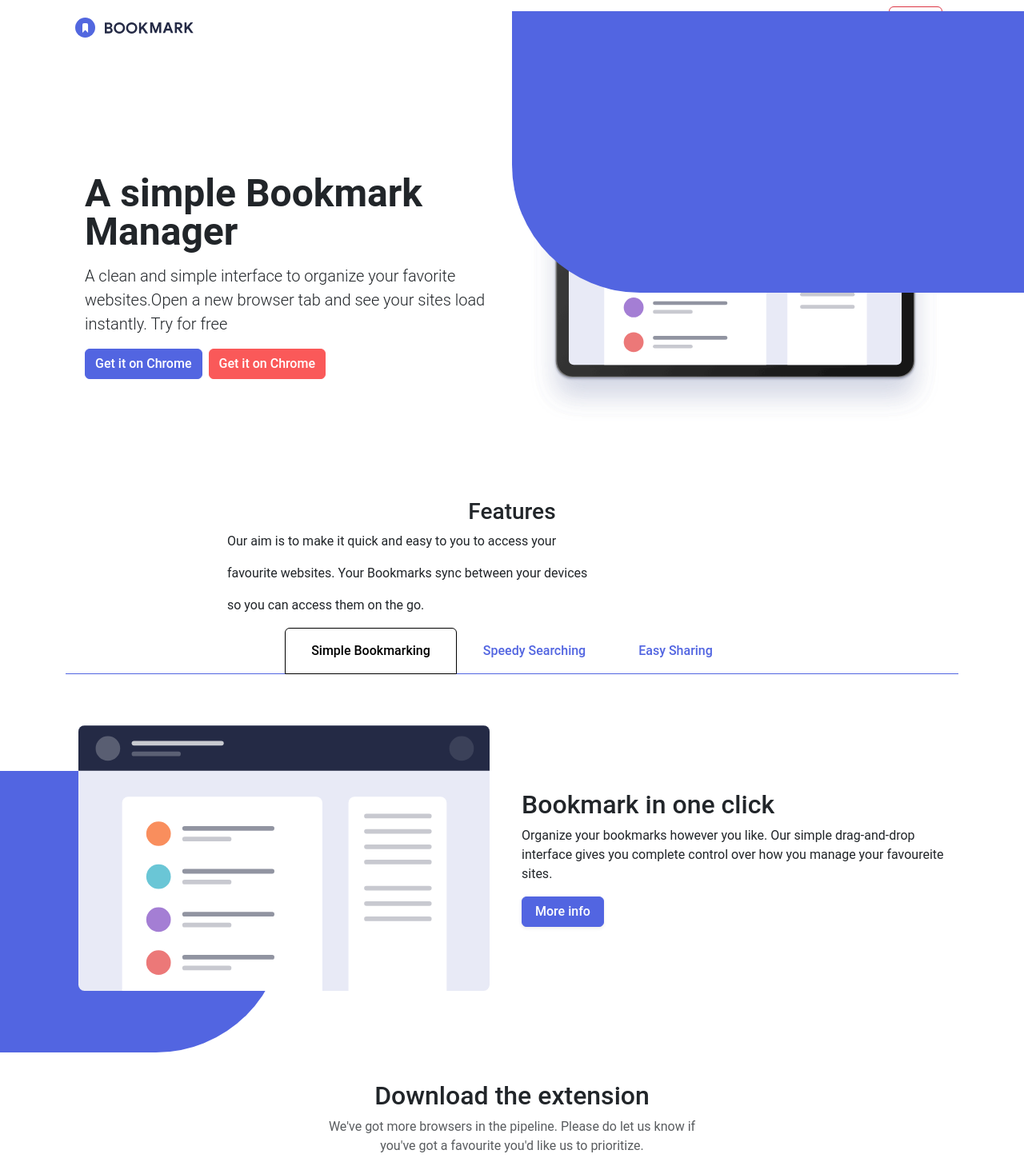
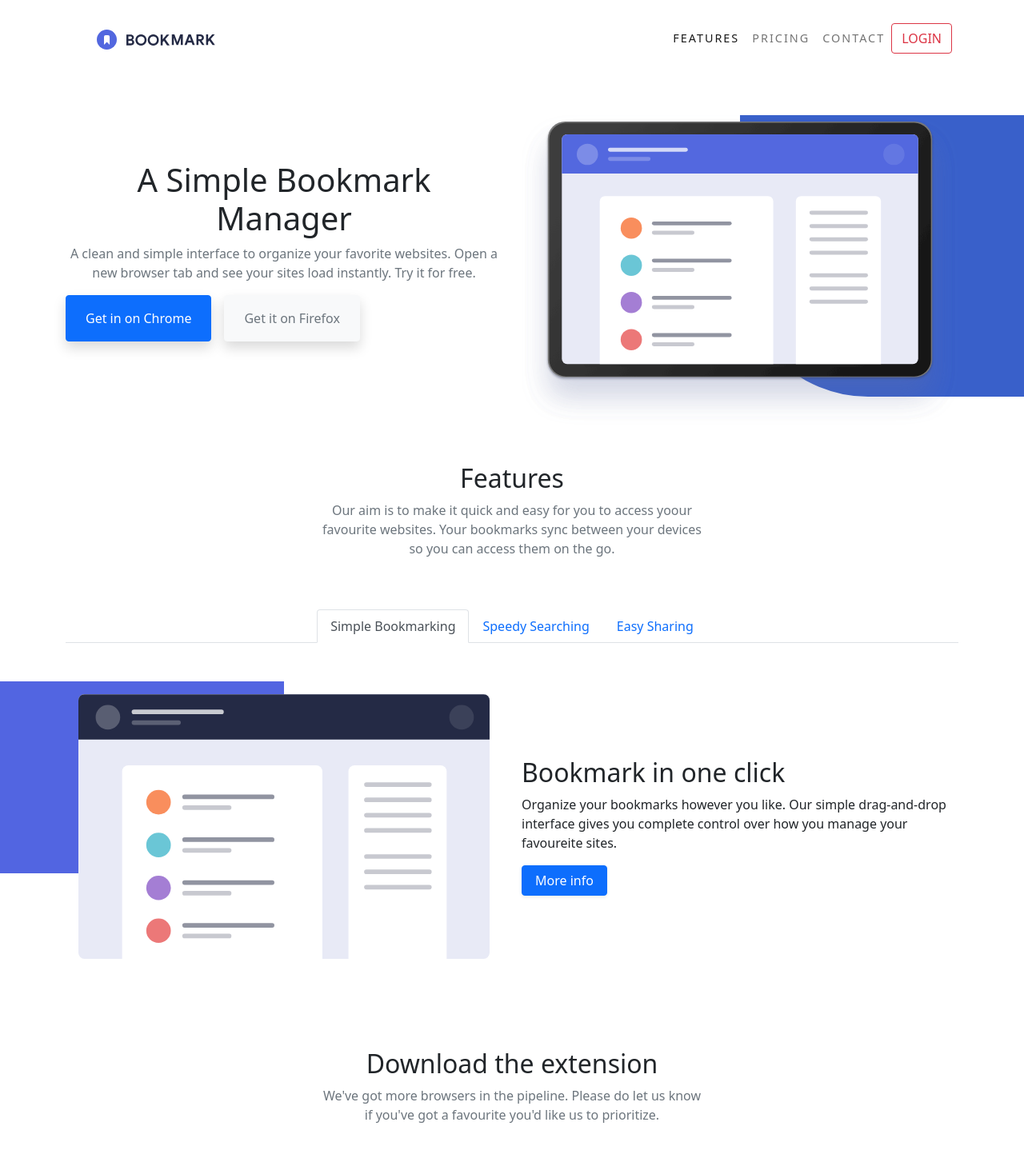
Before and after one commit to paulorobertoalmeida/anex2, a plain HTML site: page index.html in a window 1280 px wide. Shown: the top 1448 px of the page at 80% size. Drawn offline with nearby package versions, Linux system fonts and the light colour scheme; files that its build step writes are made by us from their sources.

Commit message:
Last adjustments

```diff
--- a/css/stule.css
+++ b/css/stule.css
@@ -1,4 +1,11 @@
-
+body, html{
+  max-width: 100%;
+  overflow-x: hidden;
+}
+nav, footer {
+  font-size: 0.9rem;
+  letter-spacing: 2px;
+}
 .selector-for-some-widget {
     box-sizing: content-box;
 }
@@ -40,22 +47,27 @@
   justify-content: center;
 }
 
-.first-img {
-  position: absolute;
-  background: rgb(57, 96, 202);
-  margin-left: 50%;
-  margin-top: 12em;
-  z-index: -1;
-  padding-top: 2em;
-  border-top-left-radius: 20% 100%;
-  border-bottom-left-radius: 20% 100%;
-  height: 20em;
-  width: 40%;
-  @media only screen and (min-width: 420px) {
-    margin-top: 5em;
-    width: 10%;
-    z-index: -1;
+#first-img {
+  background-color: rgb(57, 96, 202);
+  border-radius: 0 0 0 7rem;
+  height: 15em;
+  width: 100%;
+}
+@media (min-width: 992px) {
+  #first-img {
+    height: 22rem;
+    border-radius: 0 0 0 10rem;
   }
+  #second-img {
+    height: 22rem;
+    border-radius: 0 0 10rem 0;
+  }
+}
+
+#hero-text{
+
+    text-align: center;
+
 }
 
 .my-img{
@@ -63,16 +75,9 @@
 
 }
 
-.second-img {
-  position: absolute;
-  background: rgb(57, 96, 202);
-  padding: 50px;
-  margin-right: 0;
-  margin-top: 5em;
-  z-index: -1;
-  padding-top: 2em;
-  border-top-right-radius: 20% 100%;
-  border-bottom-right-radius: 20% 100%;
-  height: 20em;
-  width: 50%;
+#second-img {
+  background-color: #5265e1;
+  width: 100%;
+  height: 15rem;
+  border-radius: 0 0 7rem 0;
 }
--- a/index.html
+++ b/index.html
@@ -9,22 +9,22 @@
     <!-- Bootstrap CSS -->
     <link href="https://cdn.jsdelivr.net/npm/bootstrap@5.0.2/dist/css/bootstrap.min.css" rel="stylesheet"
         integrity="sha384-EVSTQN3/azprG1Anm3QDgpJLIm9Nao0Yz1ztcQTwFspd3yD65VohhpuuCOmLASjC" crossorigin="anonymous">
-    <link rel="stylesheet" href="styles.css">
+    <link rel="stylesheet" href="/css/stule.css">
     <title>BOOKMARK</title>
 </head>
 
 <body>
-    <div class="container-fluid">
-        <div class="container">
+
     <nav class="navbar navbar-expand-lg navbar-light " id="navbarToggleExternalContent">
-                <div class="container-fluid">
-                    <div class="position-absolute top-20 start-50" id="blue-background-right"> </div>
+        <div class="container pb-5">
+            <a class="navbar-brand ms-4" href="#">
                 <img src="./Imagenes copy/logo-bookmark.svg" href="#" />
-                    <button class="navbar-toggler" type="button" data-bs-toggle="collapse"
-                        data-bs-target="#navbarNavAltMarkup" aria-controls="navbarNavAltMarkup" aria-expanded="false"
-                        aria-label="Toggle navigation">
+            </a>
+            <button class="navbar-toggler" type="button" data-bs-toggle="collapse" data-bs-target="#navbarNavAltMarkup"
+                aria-controls="navbarNavAltMarkup" aria-expanded="false" aria-label="Toggle navigation">
                 <span class="navbar-toggler-icon"></span>
             </button>
+
             <div class="collapse navbar-collapse" id="navbarNavAltMarkup">
                 <div class="navbar-nav ms-auto">
                     <a class="nav-link active" aria-current="page" href="#">FEATURES</a>
@@ -33,53 +33,45 @@
                     <button class="btn btn-outline-danger me-2" type="submit">LOGIN</button>
                 </div>
             </div>
+        </div>
     </nav>
+
+    <div class="container">
+        <div class="row align-items-center">
+            <div class="col-12 col-md-6 pb-5" id="hero-text">
+                <h1>A Simple Bookmark Manager</h1>
+                <p class="text-muted">A clean and simple interface to organize your favorite websites. Open a new
+                    browser tab
+                    and see your sites load
+                    instantly. Try it for free.</p>
+                <div class="col-12 d-flex">
+                    <div class="me-3">
+                        <button type="button" class="btn btn-primary p-3 px-4 shadow" id="btn-primary">Get in on
+                            Chrome</button>
                     </div>
-        <div class="conteiner-fluid">
-            <div class="container col-xxl-10 px-4 py-5">
-                <div class="container">
-                    <div class="row">
-                        <div class="first-img">
+                    <div>
+                        <button type="button" class="btn btn-light p-3 px-4 text-muted shadow" id="btn-primary">Get
+                            it on Firefox</button>
                     </div>
-                    </div>
-                    <div class="row flex-lg-row-reverse align-items-center g-5 py-5">
-                        <div class="col-10 col-sm-8 col-lg-6">
-                            <img src="./Imagenes copy/illustration-hero.svg" class="d-block mx-lg-auto img-fluid"
-                                alt="My Photo" load="lazy">
-                        </div>
-
-                        <div class="col-lg-6">
-                            <h1 class="display-5 fw-bold lh-1 mb-3">A simple Bookmark Manager</h1>
-                            <p class="lead">A clean and simple interface to organize your favorite websites.Open a new
-                                browser
-                                tab and see your sites load instantly. Try for free</p>
-                            <div class="d-grid gap-2 d-md-flex justify-content-md-start">
-                                <button type="button" class="btn btn-primary" value="Get it on Chrome">Get it on
-                                    Chrome</button>
-                                <button type="button" class="btn btn-secondary" value="Get it on Chrome">Get it on
-                                    Chrome</button>
                 </div>
             </div>
 
+            <div class="col-12 col-md-6">
+                <div class="position-relative">
+                    <div class="position-absolute top-20 start-50" id="first-img"> </div>
+                    <img class="img-fluid position-relative" src="./Imagenes copy/illustration-hero.svg">
+                </div>
             </div>
         </div>
     </div>
     <section class="container">
         <div class="row justify-content-center">
-                    <div class="d-flex justify-content-center">
-                        <h3>Features</h3>
-                    </div>
-                    <div class="col-8 ">
-                        <div class="container">
-                            <div class="row">
-                                <div class="col justify-content-center">
-                                    <p> Our aim is to make it quick and easy to you to access your </p>
-                                    <p> favourite websites. Your Bookmarks sync between your devices </p>
-                                    <p>so you can access them on the go.</p>
-                                    </p>
-                                    </di>
-                                </div>
-                            </div>
+            <div class="col-12 col-md-6 p-5 text-center">
+                <h2>Features</h2>
+                <p class="text-muted">Our aim is to make it quick and easy for you to access yoour favourite websites.
+                    Your
+                    bookmarks sync between your
+                    devices so you can access them on the go.</p>
             </div>
         </div>
         </div>
@@ -96,17 +88,17 @@
                 </ul>
                 <div class="tab-content">
                     <div class="tab-pane active" id="bookmarking">
-                                <!-- column 1 image -->
+
                         <div class="row align-items-center">
                             <div class="col-12 col-md-6 pt-5">
                                 <div class="position-relative">
-                                            <div class="position-absolute top-20 end-50" id="blue-background-left">
+                                    <div class="position-absolute top-20 end-50" id="second-img">
                                     </div>
                                     <img class="img-fluid position-relative p-3"
                                         src="./Imagenes copy/illustration-features-tab-1.svg">
                                 </div>
                             </div>
-                                    <!-- column 2 text -->
+
                             <div class="col-12 col-md-6 pt-5" id="bookmark">
                                 <h2>Bookmark in one click</h2>
                                 <p>Organize your bookmarks however you like. Our simple drag-and-drop interface
@@ -114,8 +106,8 @@
                                     control over how
                                     you
                                     manage your favoureite sites.</p>
-                                        <button type="button" class="btn btn-primary px-3 shadow-sm"
-                                            id="btn-primary">More info</button>
+                                <button type="button" class="btn btn-primary px-3 shadow-sm" id="btn-primary">More
+                                    info</button>
                             </div>
                         </div>
                     </div>
@@ -147,10 +139,9 @@
             </div>
         </div>
         <div class="row justify-content-center">
-                    <div class="col-auto col-md-auto">
+            <div class="col-12 col-auto col-md-auto">
                 <div class="card p-3 align-items-center text-center shadow mb-4 mx-auto" style="width: 16rem;">
-                            <img src=".//Imagenes copy/logo-chrome.svg" class="img-fluid card-img-top w-50 p-2"
-                                alt="chrome">
+                    <img src=".//Imagenes copy/logo-chrome.svg" class="img-fluid card-img-top w-50 p-2" alt="chrome">
                     <div class="card-body">
                         <h5 class="card-title">Add to Chrome</h5>
                         <p class="card-text text-muted pb-3">Minimum version 62</p>
@@ -162,8 +153,7 @@
 
             <div class="col-auto col-md-auto pt-4">
                 <div class="card p-3 align-items-center text-center shadow mb-4 mx-auto" style="width: 16rem;">
-                            <img src="./Imagenes copy/logo-firefox.svg" class="img-fluid card-img-top w-50 p-2"
-                                alt="firefox">
+                    <img src="./Imagenes copy/logo-firefox.svg" class="img-fluid card-img-top w-50 p-2" alt="firefox">
                     <div class="card-body">
                         <h5 class="card-title">Add to Firefox</h5>
                         <p class="card-text text-muted pb-3">Minimum version 55</p>
@@ -172,11 +162,10 @@
                     </div>
                 </div>
             </div>
-                    <div class="col-auto col-md-auto pt-5">
+            <div class="col-12 col-auto col-md-auto pt-5">
                 <div class="card p-3 align-items-center text-center shadow mb-4 mx-auto" id="card"
                     style="width: 16rem;">
-                            <img src=".//Imagenes copy/logo-opera.svg" class="img-fluid card-img-top w-50 p-2"
-                                alt="opera">
+                    <img src=".//Imagenes copy/logo-opera.svg" class="img-fluid card-img-top w-50 p-2" alt="opera">
                     <div class="card-body">
                         <h5 class="card-title">Add to Opera</h5>
                         <p class="card-text text-muted pb-3">Minimum version 46</p>
@@ -186,7 +175,7 @@
                 </div>
             </div>
         </div>
-        </div>
+
         <div class="container mt-5">
             <div class="row justify-content-center">
                 <div class="col-7">
@@ -197,7 +186,6 @@
                         email
                         us.
                     </p>
-                    <button type="button" class="btn btn-primary"> More Info</button>
                 </div>
             </div>
         </div>
@@ -269,7 +257,7 @@
                                 </div>
                             </div>
                         </div>
-                        <div class="accordion-item">
+                        <div class="col-12 accordion-item">
                             <h2 class="accordion-header" id="headingThree">
                                 <button class="accordion-button collapsed" type="button" data-bs-toggle="collapse"
                                     data-bs-target="#collapseThree" aria-expanded="false" aria-controls="collapseThree">
@@ -303,7 +291,9 @@
                             </div>
                         </div>
                     </div>
-
+                    <div class="d-flex justify-content-center">
+                        <button type="button" class="btn mt-3 mb-5 btn-primary"> More Info</button>
+                    </div>
                 </div>
             </div>
         </div>
@@ -311,7 +301,7 @@
     </section>
     </div>
     <footer class="bg-primary text-center text-light">
-        <div class="container">
+        <div class="col-12 container">
             <section class="p-1">
                 <div class="row justify-content-center text-center">
                     <div class="col-12 col-md-5">
@@ -330,7 +320,7 @@
                             </div>
                         </div>
                 </form>
-                <div class="col-auto" id="submit-btn">
+                <div class="col-12 col-auto" id="submit-btn">
                     <button type="submit" class="btn btn-secondary" id="btn-secondary" onclick="validate()">
                         Contact us
                     </button>
@@ -340,7 +330,7 @@
         <div class="p-4 mt-5" style="background-color: rgb(43, 43, 44);">
             <div class="row m-3">
                 <div class="col-12 col-md-6" id="footer-links">
-                    <a class="p-3" href="#"><img src="./Imagenes copy/logo-bookmark.svg"></a>
+                    <a class="p-3" href="#"><img class="img-fluid" src="./Imagenes copy/logo-bookmark.svg"></a>
                     <a href="#" class="text-light link-secondary text-decoration-none p-3">FEATURES</a>
                     <a href="#" class="text-light link-secondary text-decoration-none p-3">PRICING</a>
                     <a href="#" class="text-light link-secondary text-decoration-none p-3">CONTACT</a>
```
Also changed, not shown: 1 other file. Lines whose indentation alone changed are shown as unchanged.
